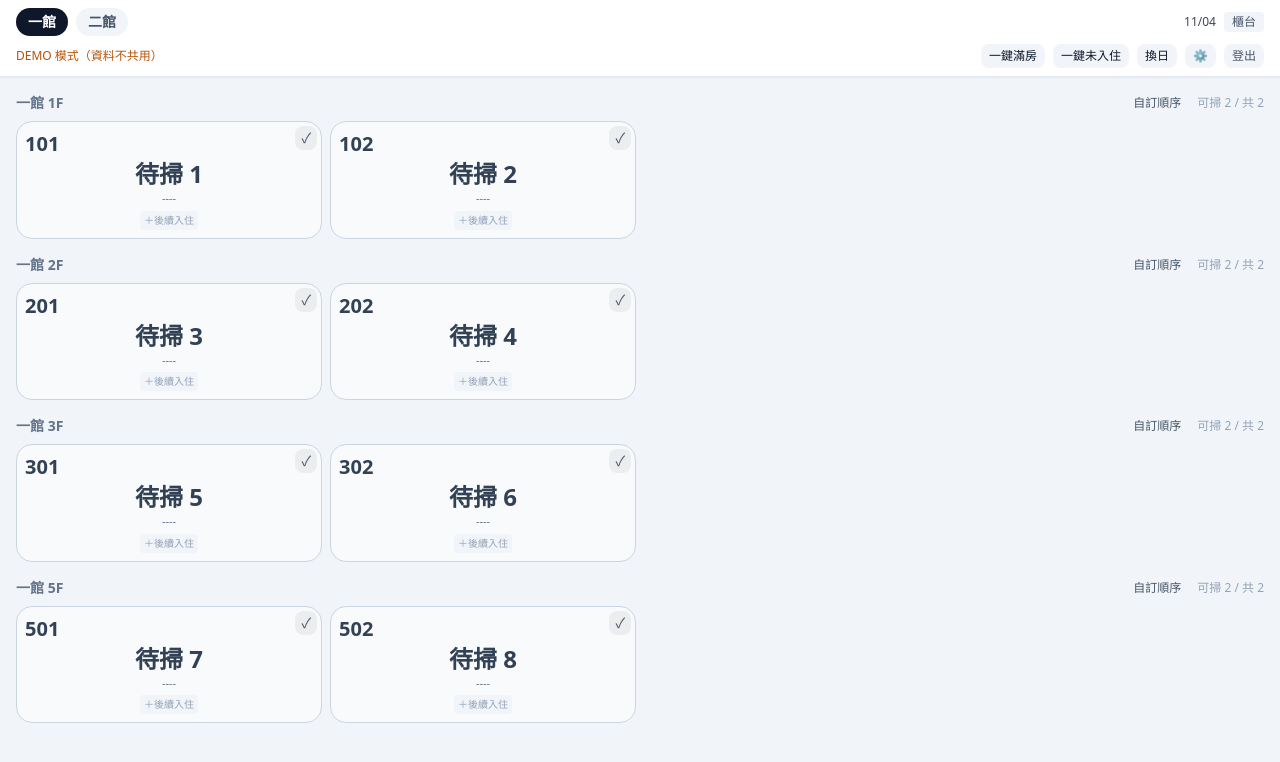
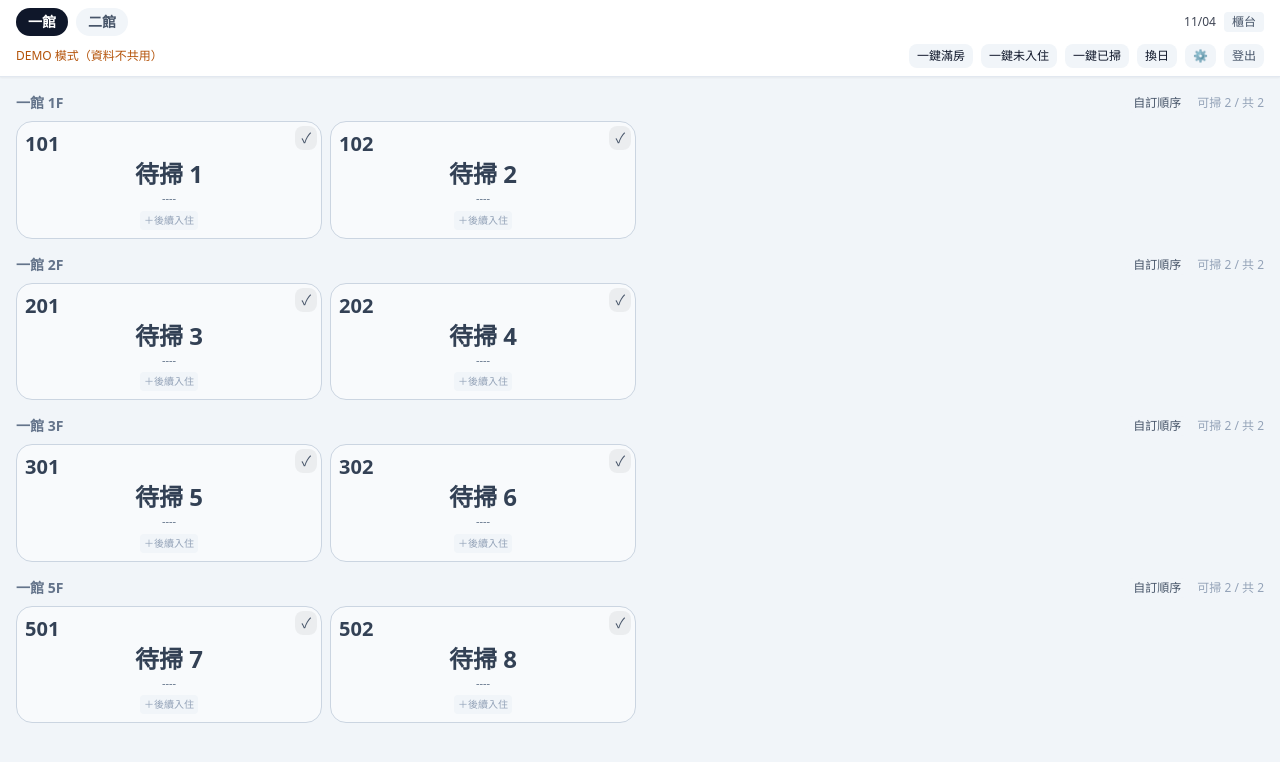
Before and after one commit to jeff79213-baba/saofang-order, a React (Vite) app: page / in a window 1280 px wide. Shown: the top 762 px of the page. Built offline with nearby package versions, Linux system fonts and the light colour scheme; the HTML template or start-up script is replaced by a standard one.

Commit message:
新增一鍵已掃按鈕（全部標記已打掃）

```diff
--- a/src/components/HeaderBar.tsx
+++ b/src/components/HeaderBar.tsx
@@ -10,6 +10,7 @@ export function HeaderBar(props: {
   isDemo: boolean
   onFillHouse: () => void
   onClearHouse: () => void
+  onMarkAllClean: () => void
   onResetDay: () => void
   onSettings: () => void
   onSignOut: () => void
@@ -39,6 +40,7 @@ export function HeaderBar(props: {
             <>
               <button className="rounded-lg bg-slate-100 px-2 py-1 text-xs" onClick={props.onFillHouse}>一鍵滿房</button>
               <button className="rounded-lg bg-slate-100 px-2 py-1 text-xs" onClick={props.onClearHouse}>一鍵未入住</button>
+              <button className="rounded-lg bg-slate-100 px-2 py-1 text-xs" onClick={props.onMarkAllClean}>一鍵已掃</button>
               <button className="rounded-lg bg-slate-100 px-2 py-1 text-xs" onClick={props.onResetDay}>換日</button>
               <button className="rounded-lg bg-slate-100 px-2 py-1 text-xs" onClick={props.onSettings}>⚙</button>
             </>
--- a/src/pages/MainPage.tsx
+++ b/src/pages/MainPage.tsx
@@ -187,6 +187,22 @@ export function MainPage({ rooms, settings, role, isDemo, repo, dayKey, onOpenSe
     })
   }
 
+  function onMarkAllClean() {
+    const inBuilding = rooms.filter(r => r.building === building)
+    const label = BUILDING_LABEL[building]
+    setConfirm({
+      title: `一鍵已掃（${label}）`,
+      message: `將 ${inBuilding.length} 間房全部標記為「已打掃」，確定嗎？`,
+      onOk: () => {
+        setConfirm(null)
+        send(inBuilding.map(r => r.status === 'clean'
+          ? { roomId: r.id, patch: { status: 'clean' as const } }
+          : { roomId: r.id, patch: { prevStatus: r.status, status: 'clean' as const } }))
+        toast(`${label}已全部標記為已打掃`)
+      },
+    })
+  }
+
   function onResetDay() {
     const target = nextDayKey(dayKey)
     setConfirm({
@@ -217,7 +233,7 @@ export function MainPage({ rooms, settings, role, isDemo, repo, dayKey, onOpenSe
         building={building} onBuilding={setBuilding} role={role}
         mode={effectiveMode}
         dayKey={dayKey} isDemo={isDemo}
-        onFillHouse={onFillHouse} onClearHouse={onClearHouse} onResetDay={onResetDay} onSettings={onOpenSettings}
+        onFillHouse={onFillHouse} onClearHouse={onClearHouse} onMarkAllClean={onMarkAllClean} onResetDay={onResetDay} onSettings={onOpenSettings}
         onSignOut={onSignOut}
       />
       <main className="px-4 py-4">
```
Also changed, not shown: 1 other file (tests, documents, lock files or other folders).
